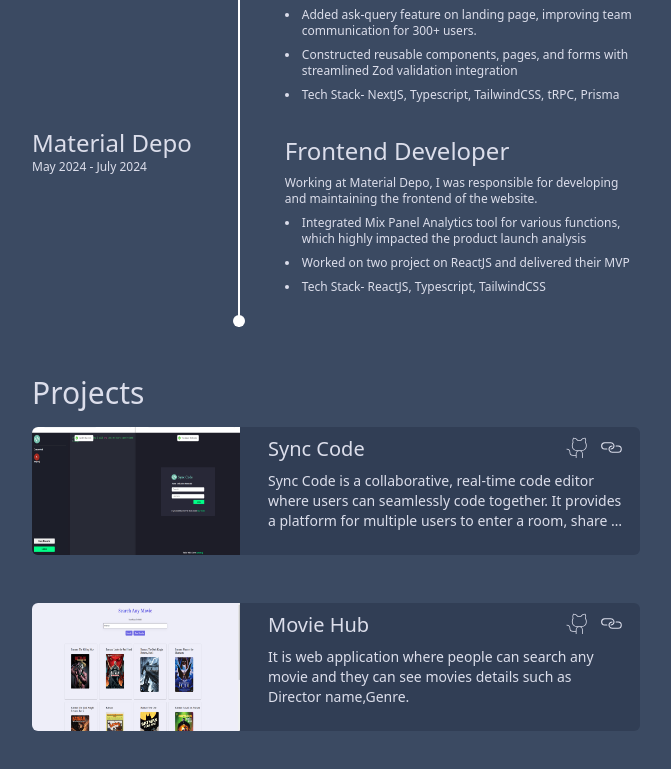
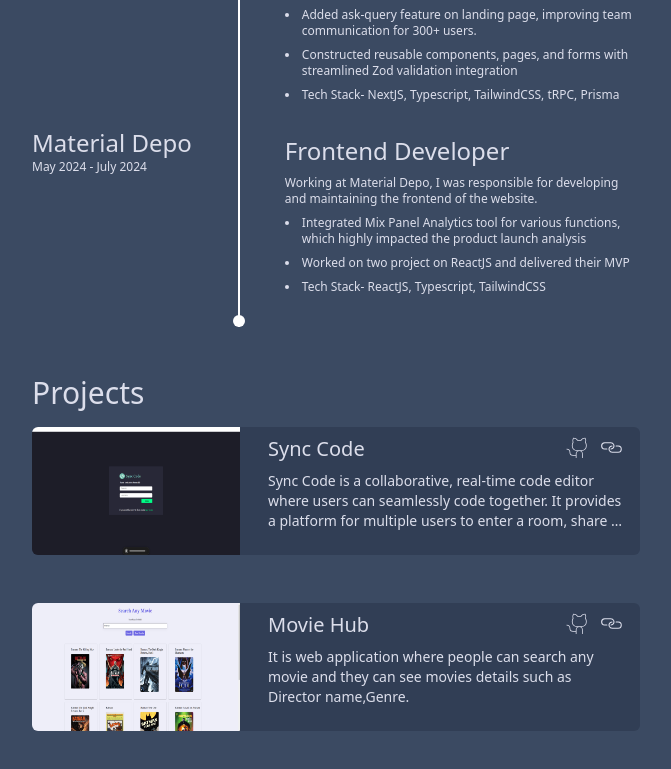
Before and after one commit to anuprajvarma/portfolio, a Next.js app: page /about in a window 1280 px wide. Shown: the part 505-1274 px from the top of the page, without its empty margins (304-975 px from the left). Built offline with nearby package versions, Linux system fonts and the light colour scheme.

Commit message:
change sync code project image

```diff
--- a/app/about/page.tsx
+++ b/app/about/page.tsx
@@ -135,7 +135,7 @@ export default function About() {
               description="Sync Code is a collaborative, real-time code editor where users can seamlessly code together. It provides a platform for multiple users to enter a room, share a unique room ID, and collaborate on code simultaneously. Users can seamlessly edit and download files while communicating through group chat."
               githubLink="https://github.com/anuprajvarma/Sync_Code"
               liveLink="https://sync-code1.herokuapp.com/"
-              imageLink="/synCode.png"
+              imageLink="/synccodeproject.png"
             />
             <ProjectCard
               title="Movie Hub"
```
Also changed, not shown: public/synccodeproject.png (added).
